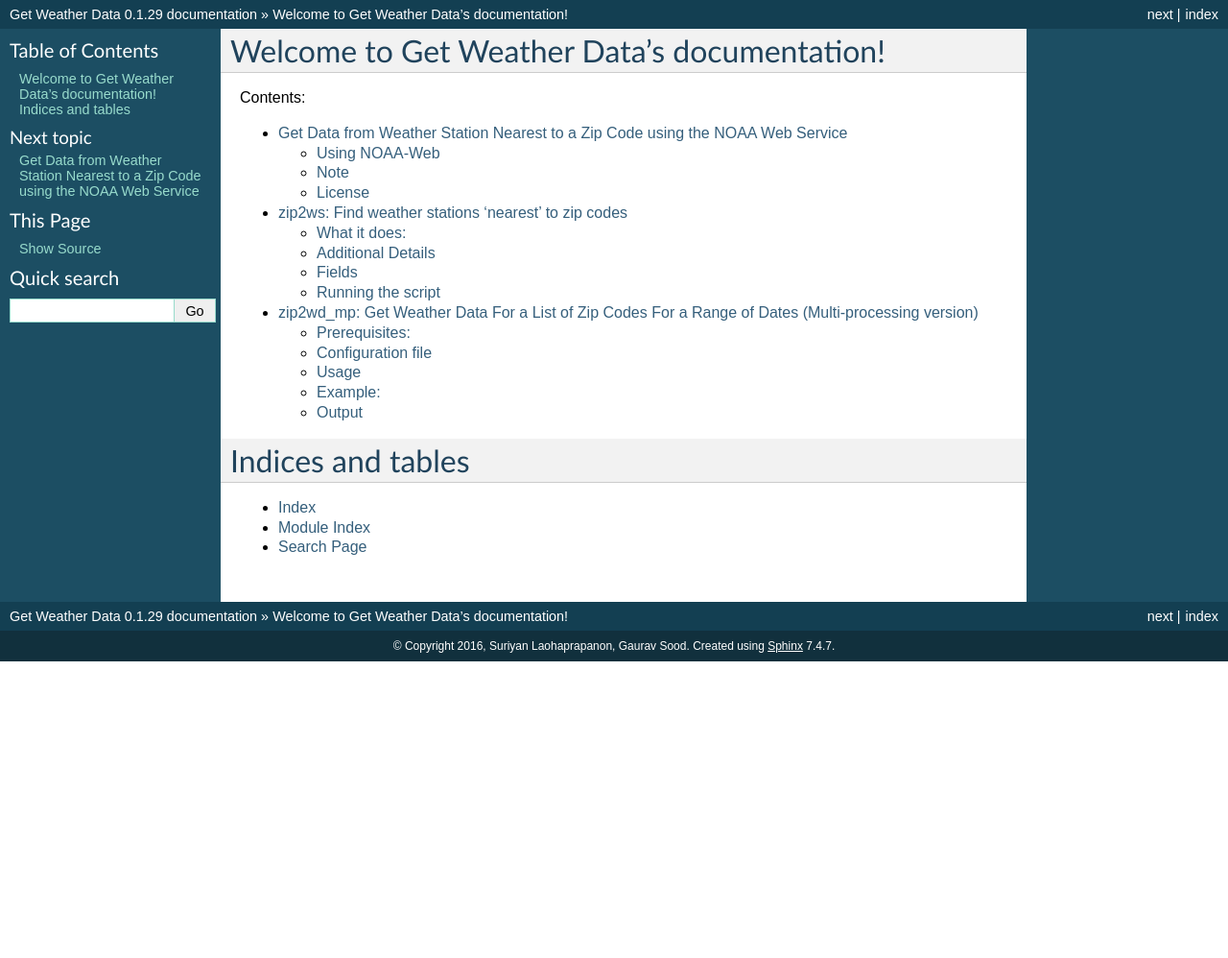
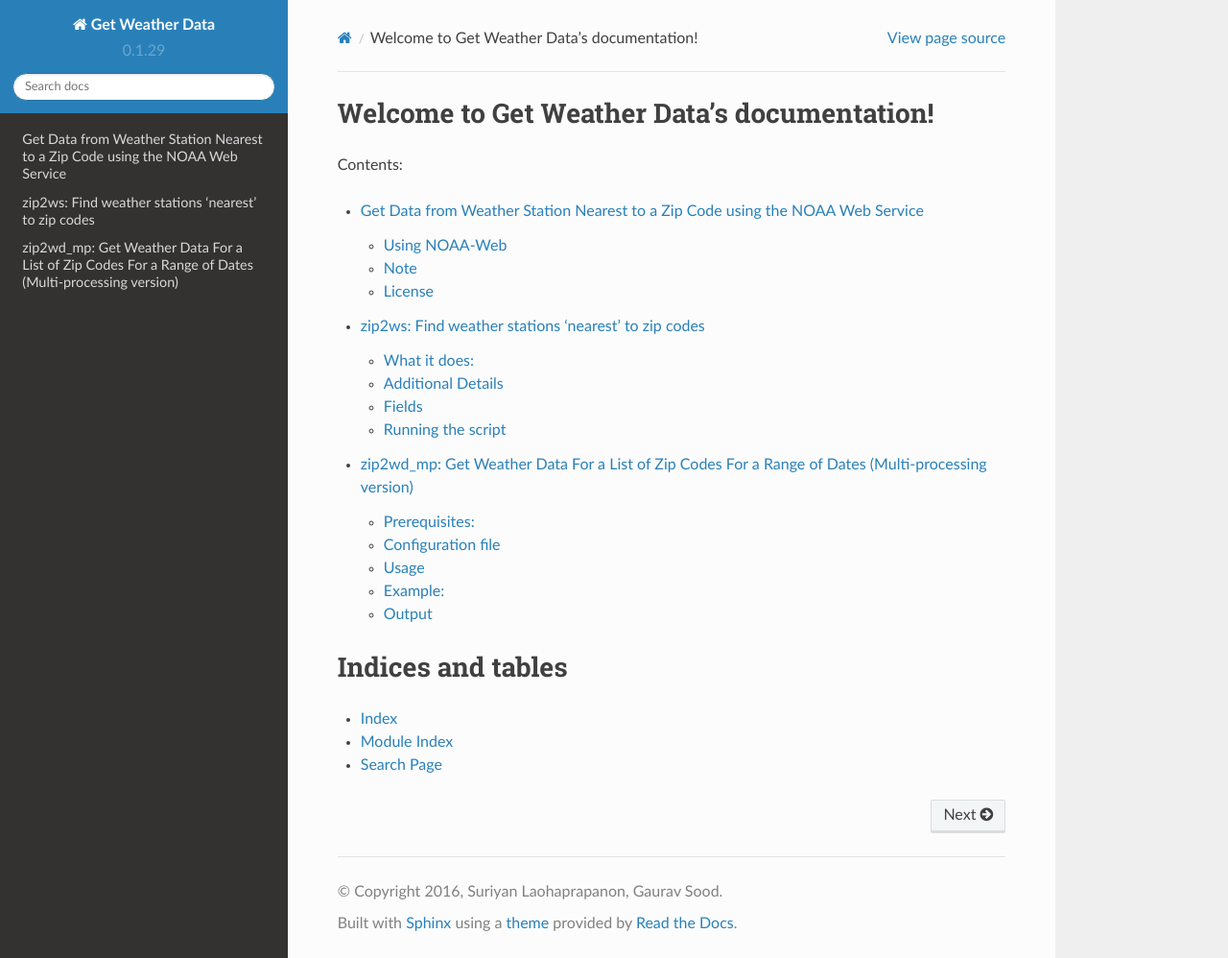
Before and after one commit to gojiplus/get-weather-data, a Sphinx documentation site: the page built from docs/source/index.rst, in a window 1280 px wide and 998 px high. Shown: the whole window at 96% size. Built offline with Sphinx 7.4.7 and the Read the Docs theme 2.0.0, drawn with Linux system fonts in a browser that asks for light colours.

Commit message:
use rtd theme locally

```diff
--- a/docs/source/conf.py
+++ b/docs/source/conf.py
@@ -19,6 +19,8 @@
 # import os
 # import sys
 # sys.path.insert(0, os.path.abspath('.'))
+
+import sphinx_rtd_theme
 
 # -- General configuration ------------------------------------------------
 
@@ -115,11 +117,14 @@ todo_include_todos = False
 
 
 # -- Options for HTML output ----------------------------------------------
+html_theme = "sphinx_rtd_theme"
+
+html_theme_path = [sphinx_rtd_theme.get_html_theme_path()]
 
 # The theme to use for HTML and HTML Help pages.  See the documentation for
 # a list of builtin themes.
 #
-html_theme = 'default'
+#html_theme = 'default'
 
 # Theme options are theme-specific and customize the look and feel of a theme
 # further.  For a list of options available for each theme, see the
--- a/setup.py
+++ b/setup.py
@@ -40,7 +40,7 @@ setup(
     # Versions should comply with PEP440.  For a discussion on single-sourcing
     # the version across setup.py and the project code, see
     # https://packaging.python.org/en/latest/single_source_version.html
-    version='0.1.29',
+    version='0.1.30',
 
     description='Scripts for finding out the weather in a particular zip code',
     long_description=long_description,
```
